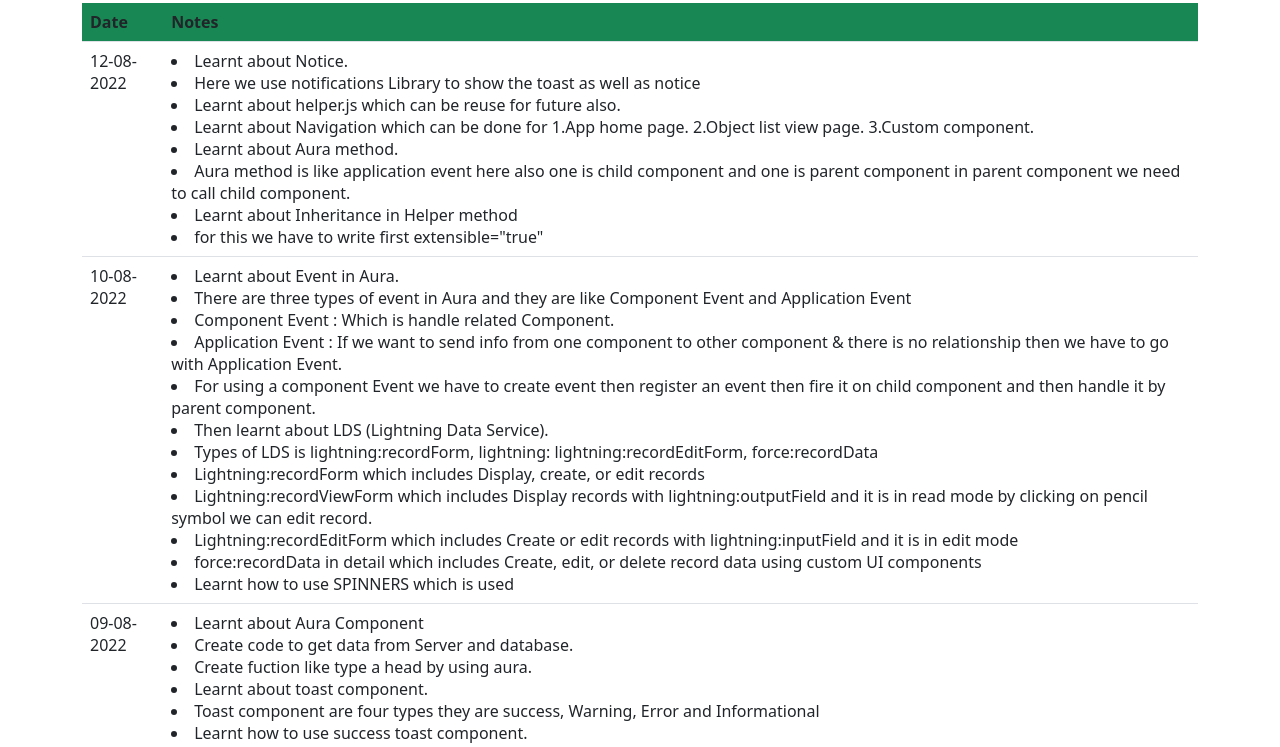
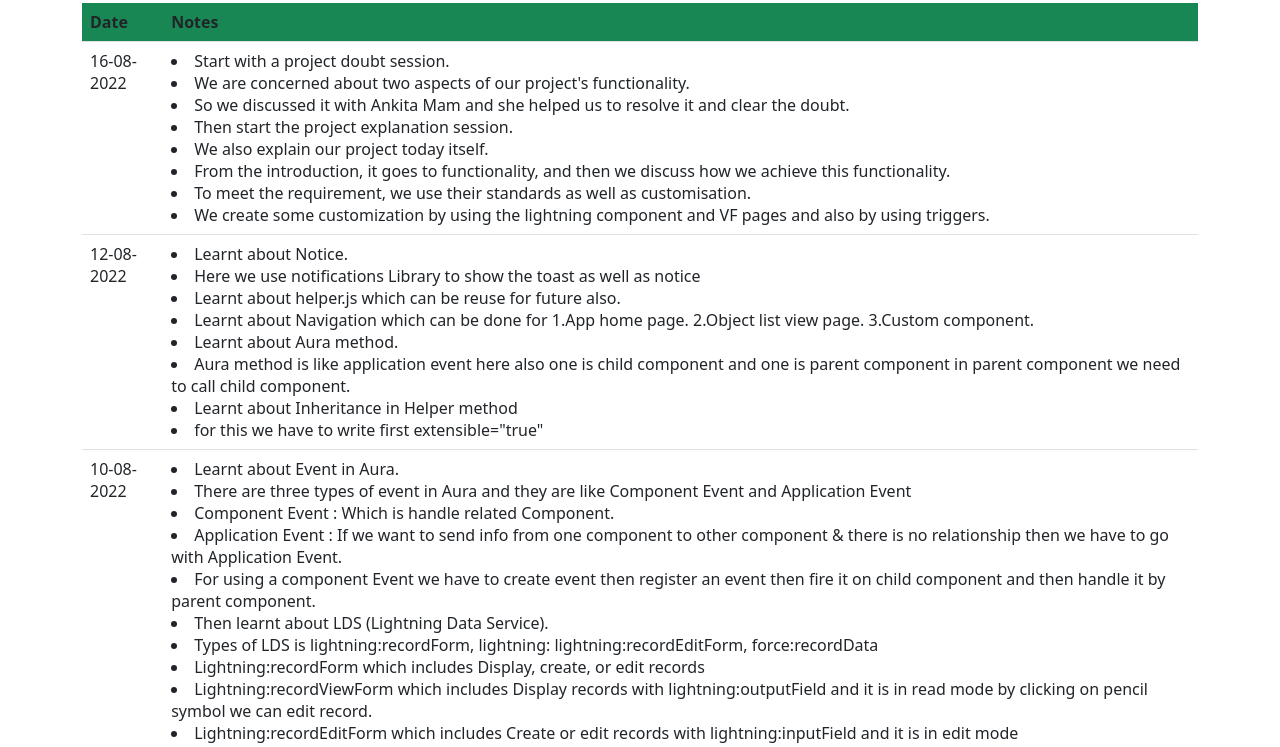
Before and after one commit to rahul-mrk/rahul-mrk.github.io, a plain HTML site: page Journal.html in a window 1280 px wide. Shown: the part 53-800 px from the top of the page. Drawn offline with nearby package versions, Linux system fonts and the light colour scheme.

Commit message:
Add files via upload

```diff
--- a/Journal.html
+++ b/Journal.html
@@ -16,6 +16,18 @@
             </thead>
             <tbody>
 			<tr>
+				<td>16-08-2022</td>
+				<td>
+				<li>Start with a project doubt session.</li>
+				<li>We are concerned about two aspects of our project's functionality.</li>
+				<li>So we discussed it with Ankita Mam and she helped us to resolve it and clear the doubt.</li>
+				<li>Then start the project explanation session.</li>
+				<li>We also explain our project today itself.</li>
+				<li>From the introduction, it goes to functionality, and then we discuss how we achieve this functionality.</li>
+				<li>To meet the requirement, we use their standards as well as customisation.</li>
+				<li>We create some customization by using the lightning component and VF pages and also by using triggers.</li>
+				</tr>
+			<tr>
 				<td>12-08-2022</td>
 				<td>
 				<li>Learnt about Notice.</li>
@@ -27,6 +39,7 @@
 				<li>Aura method is like application event here also one is child component and one is parent component in parent component we need to call child component.</li>
 				<li>Learnt about Inheritance in Helper method</li>
 				<li>for this we have to write first extensible="true" </li>
+
 				</tr>
 			<tr>
 				<td>10-08-2022</td>
```
